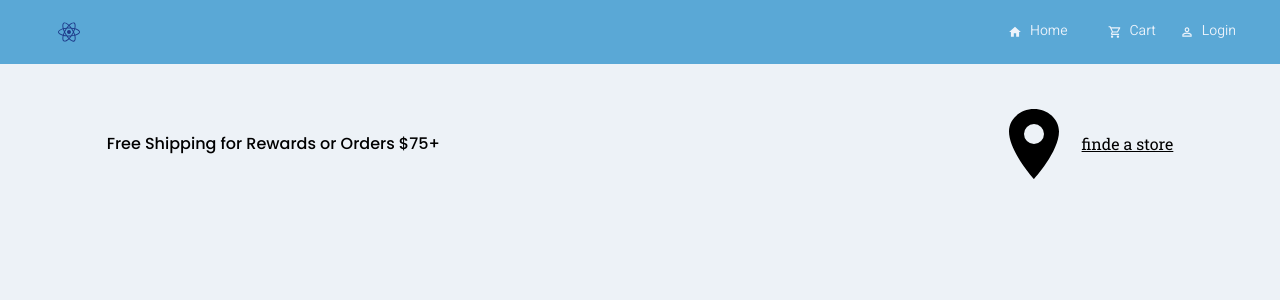
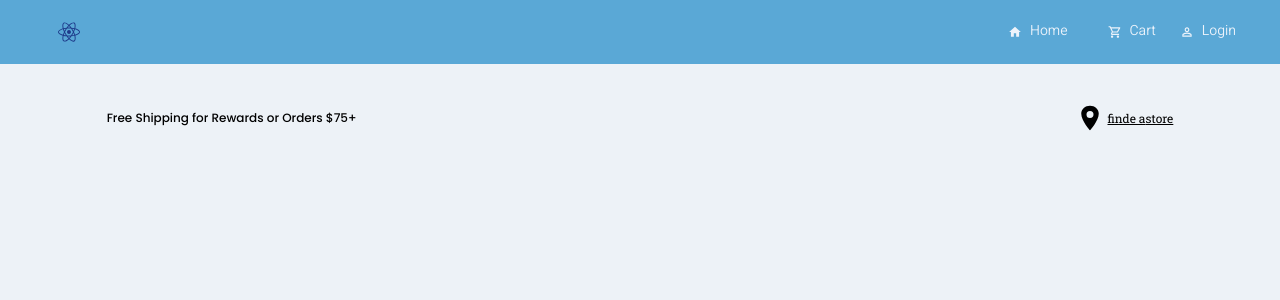
Before and after one commit to Code2Time/a-shop-app-, a React (Vite) app: page /products in a window 1280 px wide. Shown: the top 300 px of the page. Built offline with nearby package versions, Linux system fonts and the light colour scheme; no server answers; the HTML template or start-up script is replaced by a standard one; a web font is replaced by a local one.

Commit message:
update products pages

```diff
--- a/src/pages/products/Products.tsx
+++ b/src/pages/products/Products.tsx
@@ -2,6 +2,7 @@ import React from "react";
 import Navbar from "../../components/navbar/Navbar";
 import Container from "../../components/container/Container";
 import { IoLocationSharp } from "react-icons/io5";
+import { Link } from "react-router-dom";
 
 function Products() {
   return (
@@ -9,10 +10,12 @@ function Products() {
       <Navbar />
       <Container>
         <div className="flex justify-between items-center mt-10">
-        <div className="item-1"><p className="text-black dark:text-blue-two head  poppins ">Free Shipping for Rewards or Orders $75+</p></div>
-        <div className="item-2 flex justify-center items-center gap-2 text-black dark:text-blue-three head underline " >
-        <IoLocationSharp className="size-20" />
-        <h2>finde a store</h2>
+        <div className="item-1"><p className="text-black dark:text-blue-two head  poppins text-xs  ">Free Shipping for <span className="hidden sm:inline"> Rewards or</span> Orders $75+</p></div>
+        <div className="item-2  " >
+       <Link to='/location' className="flex justify-center items-center gap-1 text-black dark:text-blue-three head underline  text-xs ">
+       <IoLocationSharp className="size-4 sm:size-5 md:size-7 hover:text-blue-four" />
+       <h2 className=""><span className="hidden sm:inline-block underline">finde a </span>store</h2>
+       </Link>
         </div>
         </div>
       </Container>
```
